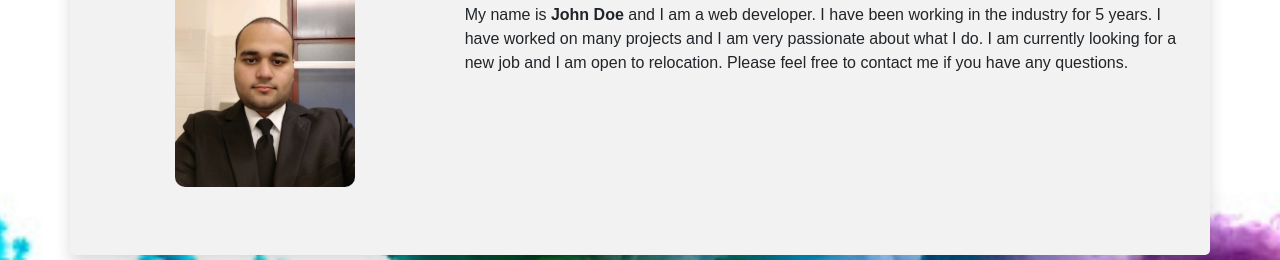
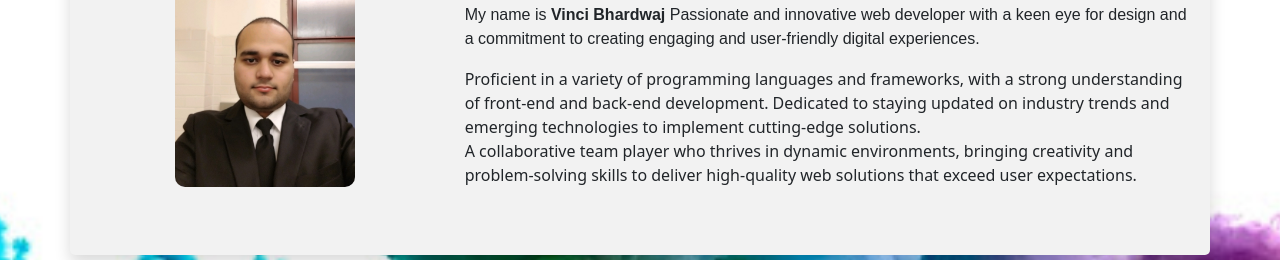
Before and after one commit to vincishar/Myportfolio, a plain HTML site: page index.html in a window 1280 px wide. Shown: the part 157-417 px from the top of the page. Drawn offline with nearby package versions, Linux system fonts and the light colour scheme.

Commit message:
first commit

```diff
--- a/index.html
+++ b/index.html
@@ -49,12 +49,12 @@
             </div>
             <div class="col-md-8">
                 <h1>My Portfolio</h1>
-                <p>My name is <strong>John Doe</strong> and I am a web
-                    developer. I have been working in the industry for 5 years.
-                    I have worked on many projects and I am very passionate
-                    about what I do. I am currently looking for a new job and I
-                    am open to relocation. Please feel free to contact me if you
-                    have any questions.</p>
+                <p>My name is <strong>Vinci Bhardwaj</strong> Passionate and innovative web developer with a keen eye for design and a commitment to creating engaging and user-friendly digital experiences.
+                    <div>Proficient in a variety of programming languages and frameworks, with a strong understanding of front-end and back-end development.
+                    Dedicated to staying updated on industry trends and emerging technologies to implement cutting-edge solutions.</div>
+                    A collaborative team player who thrives in dynamic environments, bringing creativity and problem-solving skills
+                    to deliver high-quality web solutions that exceed user expectations.
+                      </p>
             </div>
 
         </div>
```
